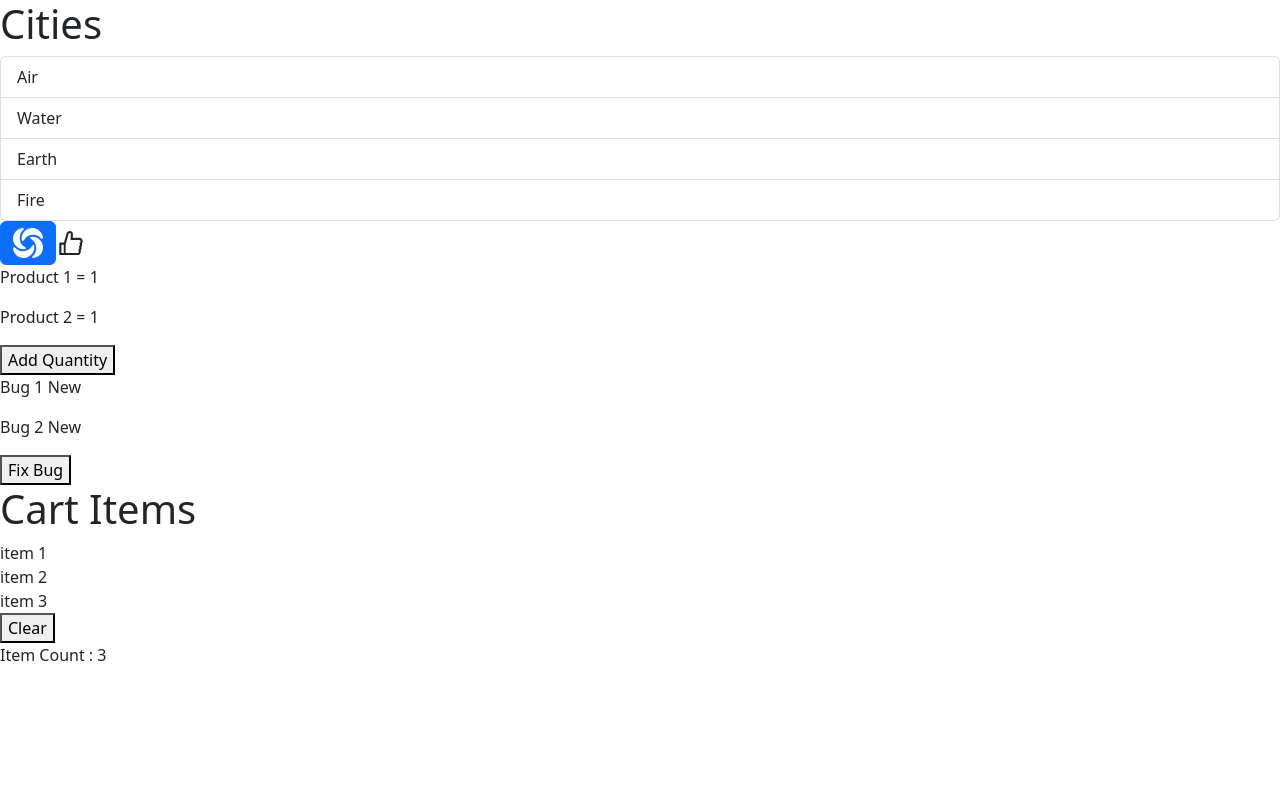
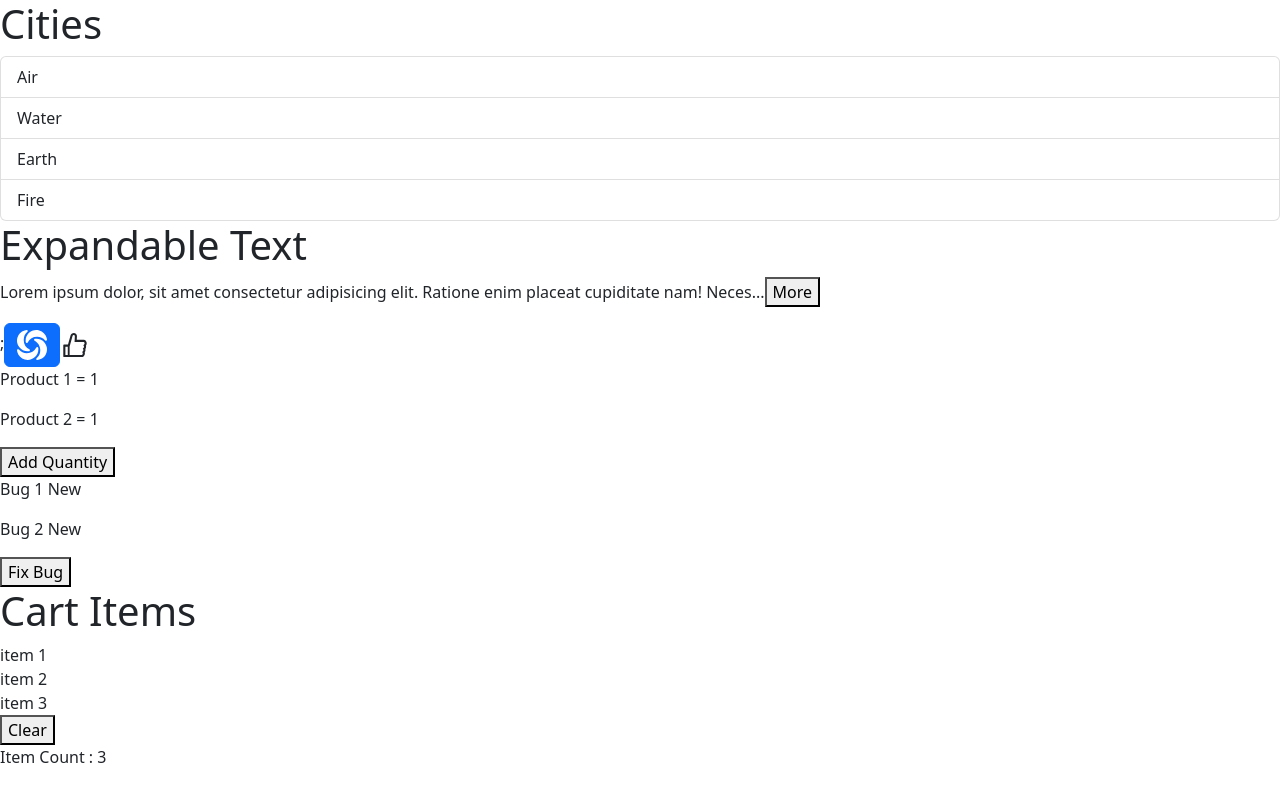
Before and after one commit to incri/learning-react-basics, a React (Vite) app in the folder vite-project/: page / in a window 1280 px wide. Built offline with nearby package versions, Linux system fonts and the light colour scheme.

Commit message:
adding expandable text

```diff
--- a/vite-project/src/App.tsx
+++ b/vite-project/src/App.tsx
@@ -9,7 +9,7 @@ import Bug from "./components/Bug";
 import { produce } from "immer";
 import Cart from "./components/Cart";
 import Nav from "./components/Nav";
-
+import Expandable from "./components/Expandable";
 
 function app() {
 
@@ -68,6 +68,18 @@ function app() {
       <div>
         <ListGroup items={item} heading="Cities" onSelectItem={handleSelectItem}  />
       </div>
+      <Expandable>Lorem ipsum dolor, sit amet consectetur adipisicing elit.
+        Ratione enim placeat cupiditate nam! Necessitatibus expedita earum l
+        aboriosam nesciunt architecto dolorum animi possimus voluptatem et i
+        nventore nam fugiat fuga, dolores laborum quas asperiores suscipit
+        accusantium ratione soluta corrupti explicabo officiis nobis at. Pariatur
+        quibusdam reiciendis architecto error voluptate soluta dolorem unde! Ratione,
+        provident? Nisi accusamus excepturi quod odio delectus alias! Ipsam repudiandae
+        nemo vitae consectetur enim optio nobis officiis, reprehenderit unde soluta
+        accusamus aliquid, fugit similique culpa exercitationem molestias quod quia t
+        empora! Minus amet fugit harum rerum veniam soluta aliquam, illum asperiores
+        tempora, debitis accusantium quos officiis quam modi animi accusamus?
+      </Expandable>
       <Button children= {<SiSololearn size="30"/>} onClick={() => setAlertVisible(true)} />
       <Like onClick={() => console.log("Liked")}/>
       {cart.item.map(item => <p key = {item.id}>{item.title} = {item.quantity}</p>)}
--- /dev/null
+++ b/vite-project/src/components/Expandable.tsx
@@ -0,0 +1,30 @@
+import React from 'react'
+import { useState } from 'react';
+
+interface Props{
+  children: String;
+  maxChar : number;
+}
+const Expandable = ({children, maxChar = 100}: Props) => {
+  const[isExtended, setExtended] = useState(false);
+
+  if (children.length <= maxChar) return(
+
+    <>
+      <h1>Expandable Text</h1>
+      <p>{children}</p>
+    </>
+
+  )
+  const text = isExtended? children: children.substring(0, maxChar)
+
+  return(
+    <>
+      <h1>Expandable Text</h1>
+      <p>{text}...<button onClick={()=> setExtended(!isExtended)}>{isExtended ? 'Less' : 'More'}</button></p>;
+    </>
+
+  )
+}
+
+export default Expandable
```
